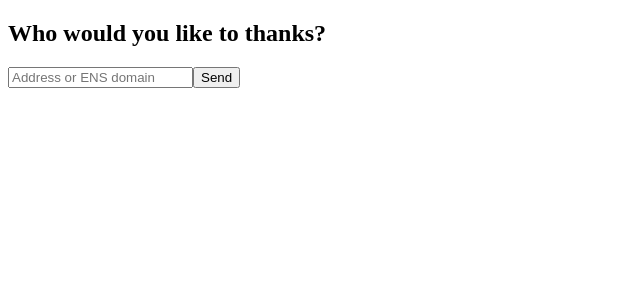
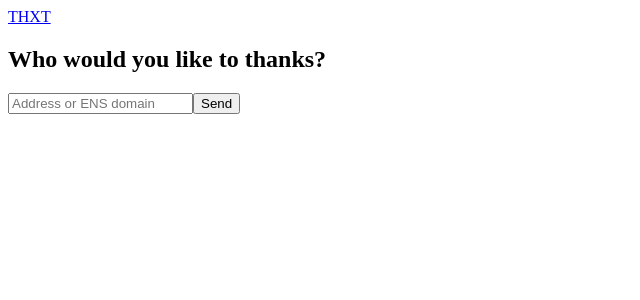
Before and after one commit to yoshikouki/THXT, a Next.js app in the folder app/: page / in a window 1280 px wide. Shown: the top 300 px of the page, without its empty margins (0-640 px from the left). Built offline with nearby package versions, Linux system fonts and the light colour scheme.

Commit message:
Navigation Bar

```diff
--- a/app/src/components/DefaultLayout.tsx
+++ b/app/src/components/DefaultLayout.tsx
@@ -1,4 +1,5 @@
 import Head from "next/head";
+import Link from "next/link";
 
 const DefaultLayout = ({ children }: { children: React.ReactNode }) => {
   return (
@@ -7,6 +8,15 @@ const DefaultLayout = ({ children }: { children: React.ReactNode }) => {
         <title>TXHT - Thanks Token</title>
         <meta name="description" content="Generated by create next app" />
       </Head>
+      <div className="navbar">
+        <div className="flex-1">
+          <Link href="/">
+            <a className="text-xl normal-case btn btn-ghost hover:bg-base-300">
+              THXT
+            </a>
+          </Link>
+        </div>
+      </div>
       <div className="container mx-auto">{children}</div>
     </>
   );
```
